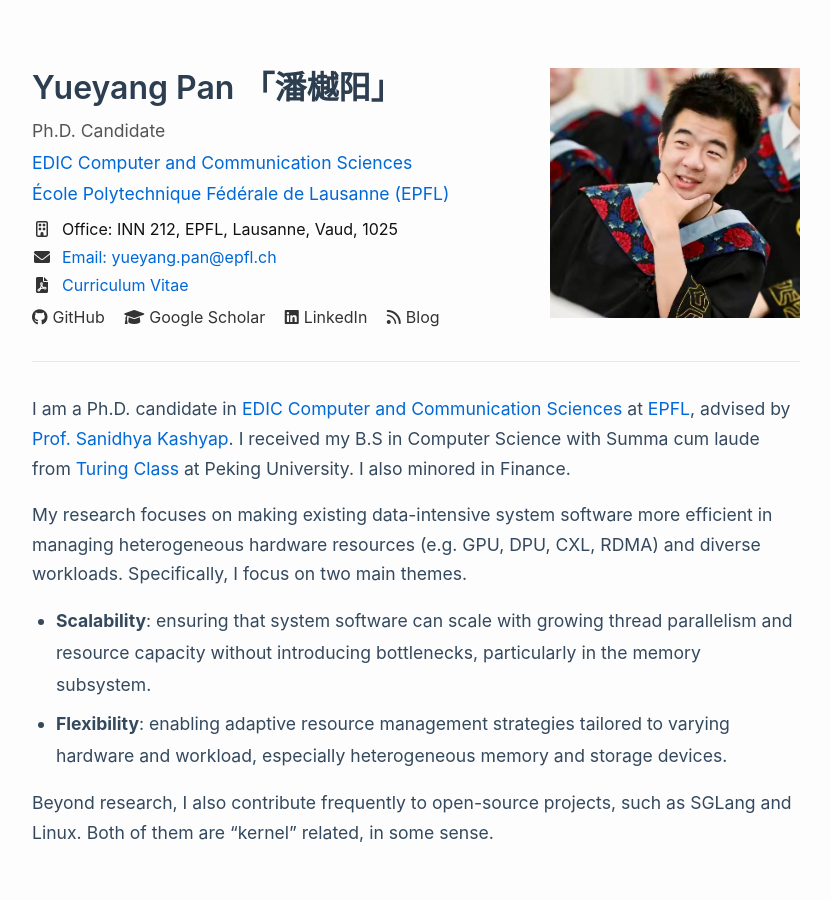
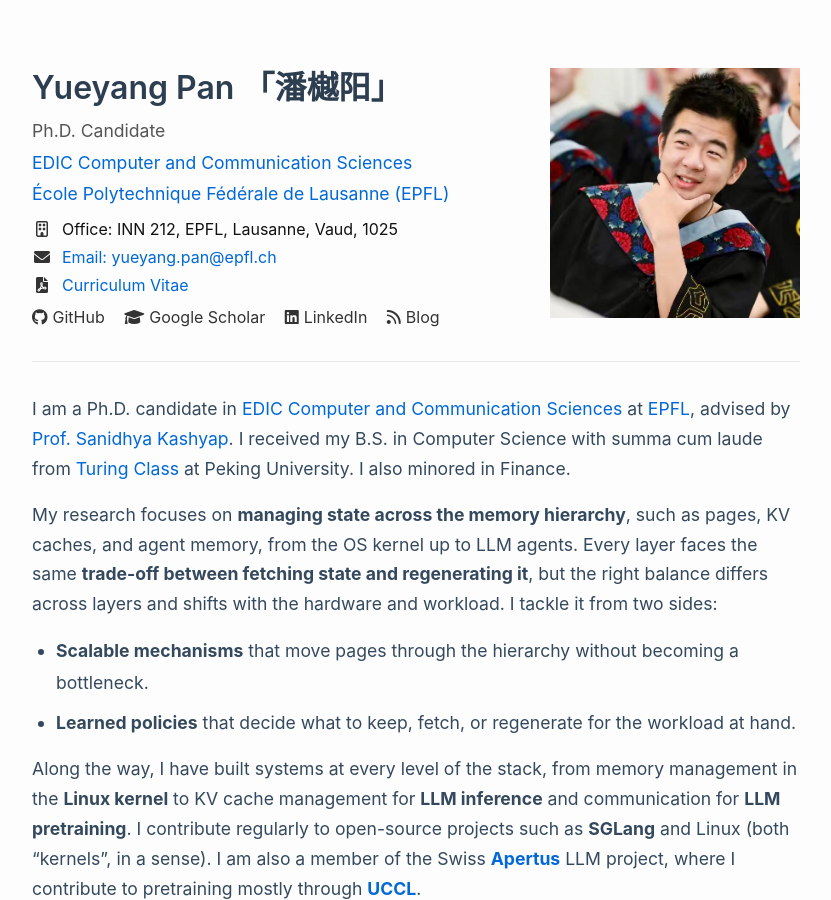
Before and after one commit to PanJason/panjason.github.io, a Jekyll site: the page built from index.markdown, in a window 1280 px wide and 900 px high. Shown: the whole window, without its empty margins (224-1055 px from the left). Built offline with Jekyll 4.4.1, drawn with Linux system fonts in a browser that asks for light colours.

Commit message:
[Bio] Update bio

```diff
--- a/_data/bio.yml
+++ b/_data/bio.yml
@@ -2,21 +2,28 @@
   I am a Ph.D. candidate in [EDIC Computer and Communication
   Sciences](https://www.epfl.ch/education/phd/edic-computer-and-communication-sciences/)
   at [EPFL](https://www.epfl.ch/en/), advised by [Prof. Sanidhya
-  Kashyap](https://sanidhya.github.io/). I received my B.S in Computer Science
-  with Summa cum laude from [Turing
+  Kashyap](https://sanidhya.github.io/). I received my B.S. in Computer Science
+  with summa cum laude from [Turing
   Class](https://cfcs.pku.edu.cn/english/research/turing_program/introduction1/index.htm)
   at Peking University. I also minored in Finance.
 
 
-  My research focuses on making existing data-intensive system software more
-  efficient in managing heterogeneous hardware resources (e.g. GPU, DPU, CXL,
-  RDMA) and diverse workloads. Specifically, I focus on two main themes.
-  * **Scalability**: ensuring that system software can scale with growing thread
-  parallelism and resource capacity without introducing bottlenecks,
-  particularly in the memory subsystem.
-  * **Flexibility**: enabling adaptive resource management strategies tailored to
-  varying hardware and workload, especially heterogeneous memory and storage
-  devices.
+  My research focuses on **managing state across the memory hierarchy**, such as
+  pages, KV caches, and agent memory, from the OS kernel up to LLM
+  agents. Every layer faces the same **trade-off between fetching state and
+  regenerating it**, but the right balance differs across layers and shifts
+  with the hardware and workload. I tackle it from two sides:
 
-  Beyond research, I also contribute frequently to open-source projects, such as
-  SGLang and Linux. Both of them are "kernel" related, in some sense.
+  * **Scalable mechanisms** that move pages through the hierarchy
+    without becoming a bottleneck.
+  * **Learned policies** that decide what to keep, fetch, or regenerate for the
+    workload at hand.
+
+  Along the way, I have built systems at every level of the stack, from memory
+  management in the **Linux kernel** to KV cache management for **LLM
+  inference** and communication for **LLM pretraining**. I contribute regularly
+  to open-source projects such as **SGLang** and Linux (both "kernels", in a
+  sense). I am also a member of the Swiss
+  [**Apertus**](https://www.swiss-ai.org/apertus) LLM project, where I
+  contribute to pretraining mostly through
+  [**UCCL**](https://github.com/uccl-project/uccl).
```
